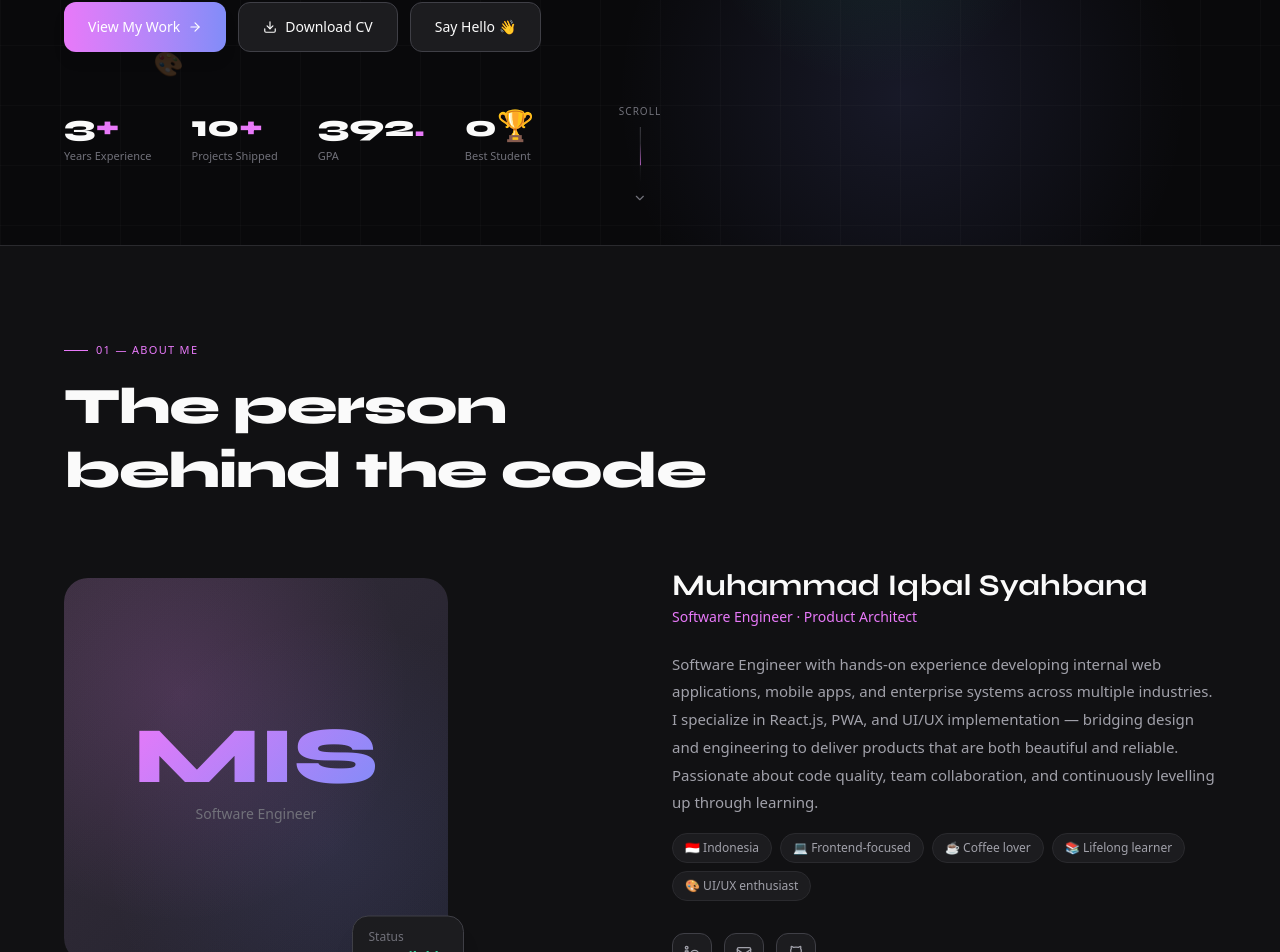
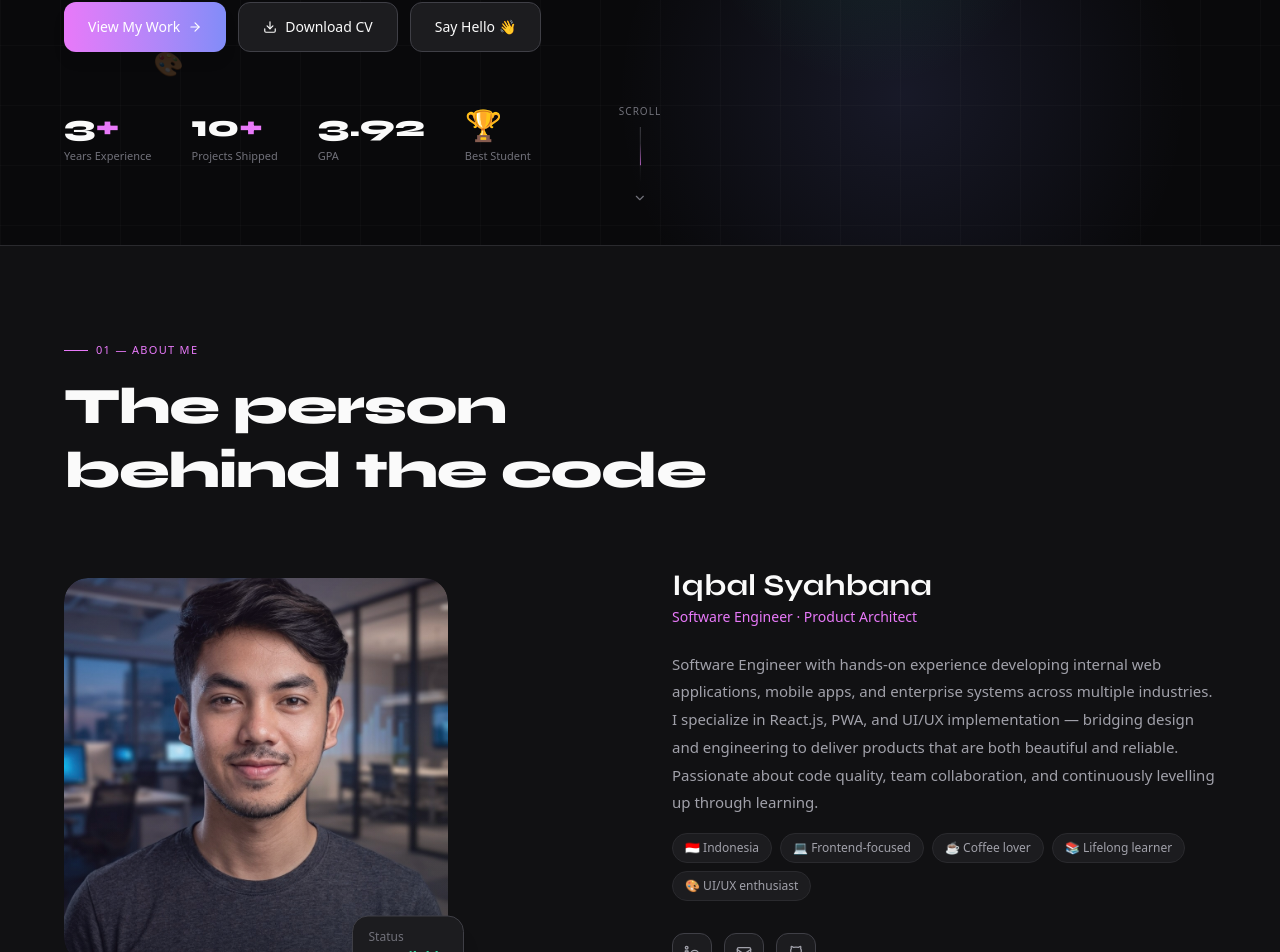
Before and after one commit to iqbalsyhbna/portfolio, a Next.js app: page / in a window 1280 px wide. Shown: the part 555-1507 px from the top of the page. Built offline with nearby package versions, Linux system fonts and the light colour scheme.

Commit message:
feat: update profile image and refine footer/navbar styles for improved layout

```diff
--- a/src/components/layout/navbar.tsx
+++ b/src/components/layout/navbar.tsx
@@ -94,6 +94,8 @@ export function Navbar() {
 
             <a
               href={portfolioData.profile.cvUrl}
+              target="_blank"
+              rel="noopener noreferrer"
               download
               className="flex items-center gap-2 px-4 py-1.5 rounded-lg bg-gradient-to-r from-[var(--accent-primary)] to-[var(--accent-secondary)] text-white text-[12px] font-medium hover:opacity-85 transition-opacity"
             >
--- a/src/components/sections/about.tsx
+++ b/src/components/sections/about.tsx
@@ -4,7 +4,13 @@ import { motion } from "framer-motion";
 import { useInView } from "react-intersection-observer";
 import { Github, Linkedin, Twitter, Instagram, Mail } from "lucide-react";
 import { portfolioData } from "@/data/portfolio";
-import { staggerContainer, fadeUp, slideInLeft, slideInRight } from "@/lib/animations";
+import {
+  staggerContainer,
+  fadeUp,
+  slideInLeft,
+  slideInRight,
+} from "@/lib/animations";
+import Image from "next/image";
 
 const SOCIAL_ICONS: Record<string, React.ReactNode> = {
   GitHub: <Github size={16} />,
@@ -30,34 +36,61 @@ export function AboutSection() {
         animate={inView ? "visible" : "hidden"}
         className="max-w-7xl mx-auto"
       >
-        <motion.div variants={fadeUp} className="flex items-center gap-2 text-[var(--accent-primary)] text-[11px] font-medium tracking-[0.12em] uppercase mb-4">
+        <motion.div
+          variants={fadeUp}
+          className="flex items-center gap-2 text-[var(--accent-primary)] text-[11px] font-medium tracking-[0.12em] uppercase mb-4"
+        >
           <span className="w-6 h-px bg-[var(--accent-primary)]" /> 01 — About Me
         </motion.div>
-        <motion.h2 variants={fadeUp} className="font-syne text-[clamp(32px,4vw,52px)] font-black tracking-tight leading-tight mb-16">
-          The person<br />behind the code
+        <motion.h2
+          variants={fadeUp}
+          className="font-syne text-[clamp(32px,4vw,52px)] font-black tracking-tight leading-tight mb-16"
+        >
+          The person
+          <br />
+          behind the code
         </motion.h2>
 
         <div className="grid lg:grid-cols-2 gap-16 items-center">
           {/* Avatar */}
-          <motion.div variants={slideInLeft} className="relative aspect-square max-w-sm mx-auto lg:mx-0">
-            <div className="w-full h-full rounded-3xl bg-gradient-to-br from-[var(--surface2)] to-[var(--bg-tertiary)] flex items-center justify-center overflow-hidden relative">
-              <div className="absolute inset-0" style={{ background: "radial-gradient(circle at 30% 30%,rgba(232,121,249,0.15),transparent 60%),radial-gradient(circle at 70% 70%,rgba(129,140,248,0.1),transparent 60%)" }} />
-              <div className="relative z-10 text-center">
-                <div className="font-syne text-[80px] font-black gradient-text leading-none">
-                  {profile.name.split(" ").map((n) => n[0]).join("")}
-                </div>
-                <div className="text-sm text-[var(--text-tertiary)] mt-2">{profile.title}</div>
-              </div>
-              {/* Decorative ring */}
-              <div className="absolute inset-0 rounded-3xl" style={{ background: "linear-gradient(135deg,var(--accent-primary),var(--accent-secondary))", opacity: 0.08 }} />
+          <motion.div
+            variants={slideInLeft}
+            className="relative aspect-square max-w-sm mx-auto lg:mx-0"
+          >
+            <div className="w-full h-full rounded-3xl overflow-hidden relative">
+              <Image
+                src={profile.avatar}
+                alt={profile.name}
+                fill
+                priority
+                className="object-cover rounded-3xl"
+              />
+
+              <div
+                className="absolute inset-0"
+                style={{
+                  background:
+                    "linear-gradient(to top, rgba(0,0,0,.35), transparent 40%)",
+                }}
+              />
+
+              <div
+                className="absolute inset-0 rounded-3xl"
+                style={{
+                  background:
+                    "linear-gradient(135deg,var(--accent-primary),var(--accent-secondary))",
+                  opacity: 0.08,
+                }}
+              />
             </div>
-            {/* Floating badge */}
+
             <motion.div
               animate={{ y: [-4, 4, -4] }}
               transition={{ duration: 3, repeat: Infinity, ease: "easeInOut" }}
               className="absolute -bottom-4 -right-4 bg-[var(--surface)] border border-[var(--border-color2)] rounded-2xl px-4 py-3 shadow-xl"
             >
               <div className="text-xs text-[var(--text-tertiary)]">Status</div>
+
               <div className="text-sm font-semibold text-[var(--accent-tertiary)] flex items-center gap-1.5 mt-0.5">
                 <span className="w-2 h-2 rounded-full bg-[var(--accent-tertiary)] animate-pulse" />
                 {profile.available ? "Available" : "Unavailable"}
@@ -67,13 +100,22 @@ export function AboutSection() {
 
           {/* Info */}
           <motion.div variants={slideInRight}>
-            <h3 className="font-syne text-3xl font-bold mb-1">{profile.name}</h3>
-            <p className="text-[var(--accent-primary)] text-sm font-medium mb-6">{profile.title} · Product Architect</p>
-            <p className="text-[var(--text-secondary)] text-[15px] leading-[1.85] mb-4">{profile.longBio}</p>
+            <h3 className="font-syne text-3xl font-bold mb-1">
+              {profile.name}
+            </h3>
+            <p className="text-[var(--accent-primary)] text-sm font-medium mb-6">
+              {profile.title} · Product Architect
+            </p>
+            <p className="text-[var(--text-secondary)] text-[15px] leading-[1.85] mb-4">
+              {profile.longBio}
+            </p>
 
             <div className="flex flex-wrap gap-2 mb-8">
               {profile.traits.map((t) => (
-                <span key={t} className="px-3 py-1.5 rounded-full border border-[var(--border-color)] bg-[var(--surface)] text-xs text-[var(--text-secondary)]">
+                <span
+                  key={t}
+                  className="px-3 py-1.5 rounded-full border border-[var(--border-color)] bg-[var(--surface)] text-xs text-[var(--text-secondary)]"
+                >
                   {t}
                 </span>
               ))}
--- a/src/components/sections/hero.tsx
+++ b/src/components/sections/hero.tsx
@@ -24,10 +24,19 @@ function TechFloat({ icon, style }: { icon: string; style: React.CSSProperties }
   );
 }
 
-function StatCard({ stat, index }: { stat: typeof portfolioData.profile.stats[0]; index: number }) {
+function StatCard({
+  stat,
+  index,
+}: {
+  stat: typeof portfolioData.profile.stats[0];
+  index: number;
+}) {
   const [ref, inView] = useInView({ triggerOnce: true });
-  const numStr = stat.value.replace(/[^0-9]/g, "");
-  const num = parseInt(numStr, 10);
+
+  const cleanValue = stat.value.replace(/[^\d.]/g, "");
+  const isNumeric = cleanValue !== "" && !isNaN(Number(cleanValue));
+  const num = Number(cleanValue);
+  const suffix = stat.value.replace(/[\d.]/g, "");
 
   return (
     <motion.div
@@ -38,15 +47,31 @@ function StatCard({ stat, index }: { stat: typeof portfolioData.profile.stats[0]
     >
       <div className="font-syne text-3xl font-black text-[var(--text-primary)]">
         {inView ? (
-          <>
-            <CountUp end={num} duration={2} delay={index * 0.15} />
-            <span className="text-[var(--accent-primary)]">{stat.value.replace(/[0-9]/g, "")}</span>
-          </>
+          isNumeric ? (
+            <>
+              <CountUp
+                end={num}
+                duration={2}
+                delay={index * 0.15}
+                decimals={cleanValue.includes(".") ? 2 : 0}
+              />
+              {suffix && (
+                <span className="text-[var(--accent-primary)]">
+                  {suffix}
+                </span>
+              )}
+            </>
+          ) : (
+            <span>{stat.value}</span>
+          )
         ) : (
           <span>{stat.value}</span>
         )}
       </div>
-      <div className="text-[11px] text-[var(--text-tertiary)] mt-1">{stat.label}</div>
+
+      <div className="mt-1 text-[11px] text-[var(--text-tertiary)]">
+        {stat.label}
+      </div>
     </motion.div>
   );
 }
@@ -158,6 +183,8 @@ export function HeroSection() {
           </motion.a>
           <motion.a
             href={profile.cvUrl}
+            target="_blank"
+            rel="noopener noreferrer"
             download
             className="inline-flex items-center gap-2 px-6 py-3.5 rounded-xl border border-[var(--border-color2)] bg-[var(--surface)] text-[var(--text-primary)] text-sm hover:border-[var(--accent-primary)] transition-all"
             whileHover={{ scale: 1.02, y: -2 }}
--- a/src/data/portfolio.ts
+++ b/src/data/portfolio.ts
@@ -1,25 +1,25 @@
 // ============================================================
 //  src/data/portfolio.ts
 //  THE SINGLE SOURCE OF TRUTH — Edit only this file!
-//  Updated from: Muhammad Iqbal Syahbana — CV
+//  Updated from: Iqbal Syahbana — CV
 // ============================================================
 
 export const portfolioData = {
   // ─── PROFILE ─────────────────────────────────────────────
   profile: {
-    name: "Muhammad Iqbal Syahbana",
+    name: "Iqbal Syahbana",
     title: "Software Engineer",
     tagline: "Software Engineer & Frontend Specialist",
     shortBio:
       "I craft high-quality, performant web applications with a strong focus on clean code, great user experience, and modern frontend engineering. Currently building impactful products at PT Triatra Sinergia Pratama.",
     longBio:
       "Software Engineer with hands-on experience developing internal web applications, mobile apps, and enterprise systems across multiple industries. I specialize in React.js, PWA, and UI/UX implementation — bridging design and engineering to deliver products that are both beautiful and reliable. Passionate about code quality, team collaboration, and continuously levelling up through learning.",
-    avatar: "/images/avatar.jpg",
+    avatar: "/images/profile.jpeg",
     location: "Indonesia",
     timezone: "UTC+7",
     email: "iqbalsyahbana.m@gmail.com",
     phone: "+6281273764305",
-    cvUrl: "/cv/muhammad-iqbal-syahbana-cv.pdf",
+    cvUrl: "https://drive.google.com/file/d/177S1XeDr30NcoqrBHgyYNGtD5MQCW0gT/view?usp=sharing",
     available: true,
     availableText: "Open to new opportunities",
     responseTime: "Within 24 hours",
@@ -42,7 +42,7 @@ export const portfolioData = {
   socials: [
     {
       platform: "LinkedIn",
-      url: "https://linkedin.com/in/iqbalsyahbana",
+      url: "https://www.linkedin.com/in/iqbalsyahbana/",
       icon: "Linkedin",
     },
     {
@@ -52,7 +52,7 @@ export const portfolioData = {
     },
     {
       platform: "GitHub",
-      url: "https://github.com/iqbalsyahbana",
+      url: "https://github.com/iqbalsyhbna",
       icon: "Github",
     },
   ],
@@ -113,7 +113,7 @@ export const portfolioData = {
       role: "Software Engineer",
       company: "PT Triatra Sinergia Pratama",
       type: "Contract",
-      period: "May 2023 — Present",
+      period: "May 2023 — April 2025",
       duration: "2+ years",
       location: "Jakarta, Indonesia",
       current: true,
@@ -454,7 +454,7 @@ export const portfolioData = {
 
   // ─── SEO & META ───────────────────────────────────────────
   seo: {
-    title: "Muhammad Iqbal Syahbana — Software Engineer",
+    title: "Iqbal Syahbana — Software Engineer",
     description:
       "Software Engineer specializing in React.js, PWA, Flutter, and UI/UX design. Based in Indonesia. Currently building 'Dikantor' at PT Triatra Sinergia Pratama.",
     keywords: [
@@ -464,7 +464,7 @@ export const portfolioData = {
       "PWA Developer",
       "Flutter Developer",
       "UI/UX Designer",
-      "Muhammad Iqbal Syahbana",
+      "Iqbal Syahbana",
     ],
     ogImage: "/og-image.jpg",
     url: "https://iqbalsyahbana.dev",
```
Also changed, not shown: src/components/layout/footer.tsx (+42 -14 lines), public/images/profile.jpeg (added).
